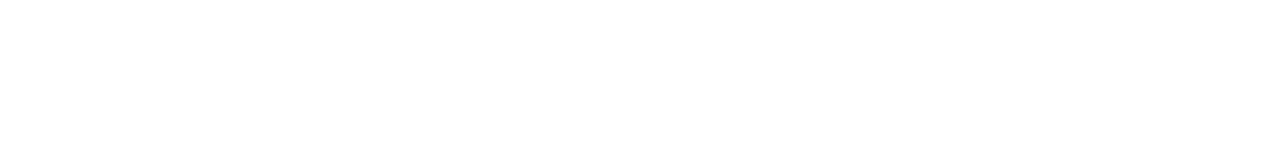
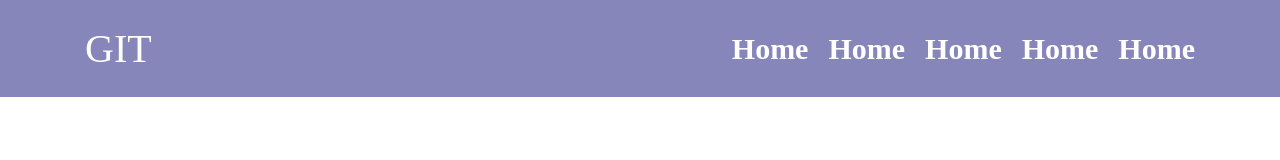
Before and after one commit to DCLDM/smth19-30, a plain HTML site: page index.html in a window 1280 px wide. Drawn offline with Linux system fonts and the light colour scheme.

Commit message:
master second save

```diff
--- a/index.html
+++ b/index.html
@@ -5,8 +5,25 @@
     <meta http-equiv="X-UA-Compatible" content="IE=edge">
     <meta name="viewport" content="width=device-width, initial-scale=1.0">
     <title>Git</title>
+    <link rel="stylesheet" href="style/fonts.css">
+    <link rel="stylesheet" href="style/style.css">
 </head>
 <body>
-
+    <header class="header">
+        <nav class="header__nav">
+            <div class="container">
+                <div class="header__nav-container">
+                    <a href="#" class="logo">Git</a>
+                    <ul class="header__nav-list">
+                        <li><a href="#" class="header__nav-link">Home</a></li>
+                        <li><a href="#" class="header__nav-link">Home</a></li>
+                        <li><a href="#" class="header__nav-link">Home</a></li>
+                        <li><a href="#" class="header__nav-link">Home</a></li>
+                        <li><a href="#" class="header__nav-link">Home</a></li>
+                    </ul>
+                </div>
+            </div>
+        </nav>
+    </header>
 </body>
 </html>
--- /dev/null
+++ b/style/style.css
@@ -0,0 +1,40 @@
+* {
+    margin: 0;
+    padding: 0;
+    box-sizing: border-box;
+}
+a {
+    text-decoration: none;
+}
+ul {
+    list-style: none;
+}
+.container {
+    max-width: 1140px;
+    width: 100%;
+    margin: 0 auto;
+    padding: 0 15px;
+}
+.header__nav-container {
+    display: flex;
+    justify-content: space-between;
+    align-items: center;
+}
+.header__nav {
+    padding: 25px 0;
+    background: rgb(134, 134, 187);
+}
+.header__nav-list {
+    display: flex;
+    gap: 20px;
+}
+.logo {
+    font-size: 40px;
+    text-transform: uppercase;
+    color: white;
+}
+.header__nav-link {
+    font-size: 30px;
+    color: white;
+    font-weight: 700;
+}
```
Also changed, not shown: style/fonts.css (added).
